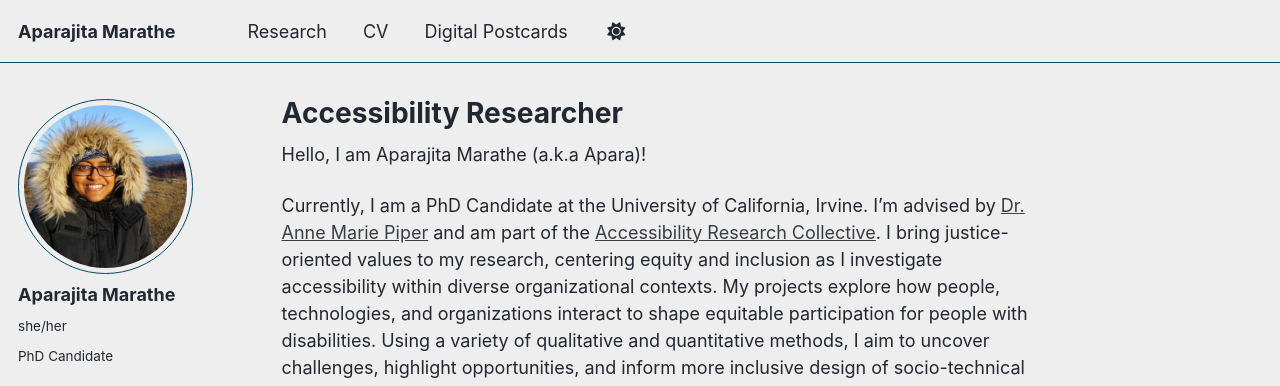
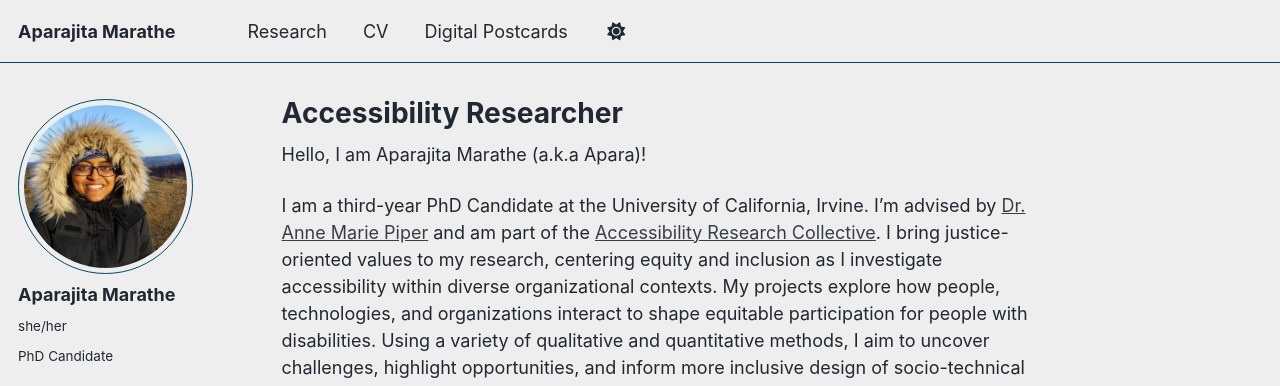
Before and after one commit to aparajitamarathe/aparajitamarathe.github.io, a Jekyll site: the page built from _pages/about.md, in a window 1280 px wide and 1106 px high. Shown: the top 386 px of the window. Built offline with Jekyll 4.4.1, drawn with Linux system fonts in a browser that asks for light colours; some web fonts are replaced.

Commit message:
Update PhD candidate status to third-year

```diff
--- a/_pages/about.md
+++ b/_pages/about.md
@@ -9,7 +9,7 @@ redirect_from:
 
 Hello, I am Aparajita Marathe (a.k.a Apara)!
 
-Currently, I am a PhD Candidate at the University of California, Irvine. I'm advised by [Dr. Anne Marie Piper](https://ics.uci.edu/~ampiper/) and am part of the [Accessibility Research Collective](https://accessibility.ics.uci.edu). I bring justice-oriented values to my research, centering equity and inclusion as I investigate accessibility within diverse organizational contexts. My projects explore how people, technologies, and organizations interact to shape equitable participation for people with disabilities. Using a variety of qualitative and quantitative methods, I aim to uncover challenges, highlight opportunities, and inform more inclusive design of socio-technical systems.
+I am a third-year PhD Candidate at the University of California, Irvine. I'm advised by [Dr. Anne Marie Piper](https://ics.uci.edu/~ampiper/) and am part of the [Accessibility Research Collective](https://accessibility.ics.uci.edu). I bring justice-oriented values to my research, centering equity and inclusion as I investigate accessibility within diverse organizational contexts. My projects explore how people, technologies, and organizations interact to shape equitable participation for people with disabilities. Using a variety of qualitative and quantitative methods, I aim to uncover challenges, highlight opportunities, and inform more inclusive design of socio-technical systems.
 
 Latest News
 ======
```
